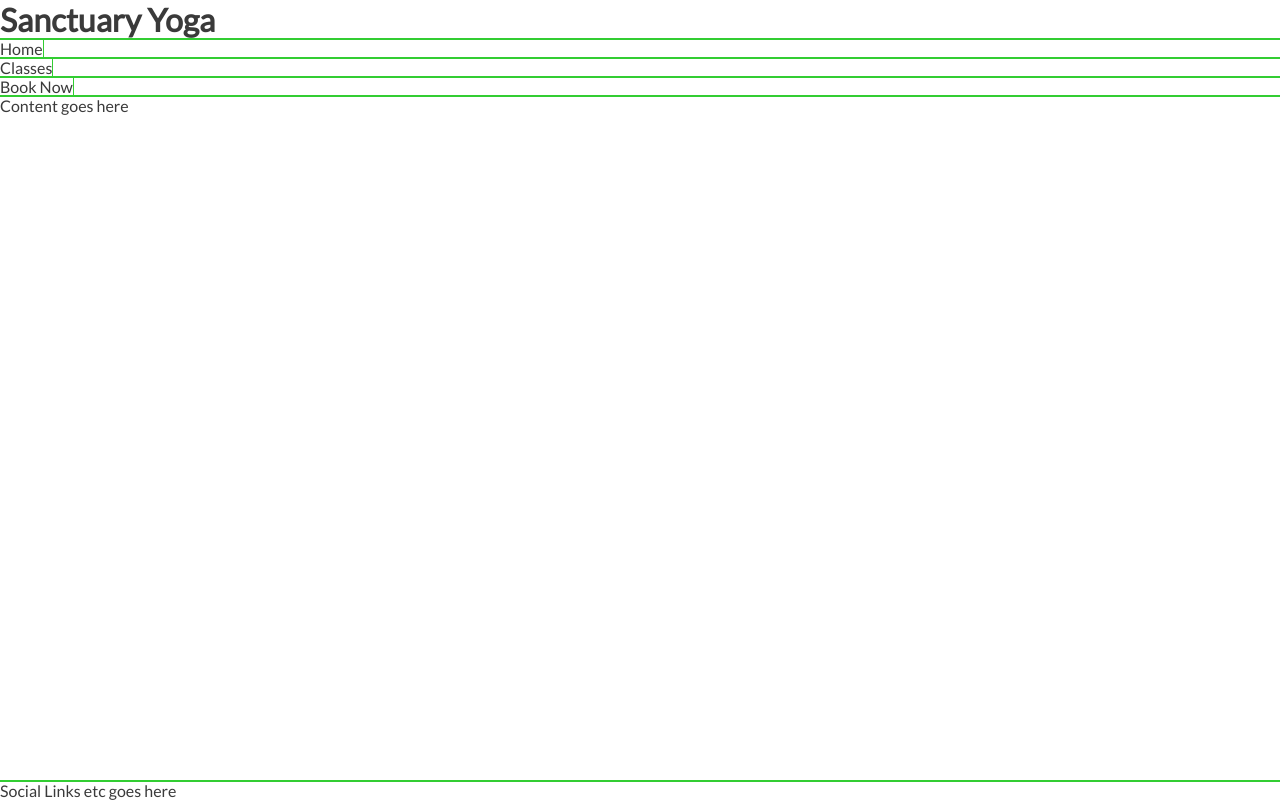
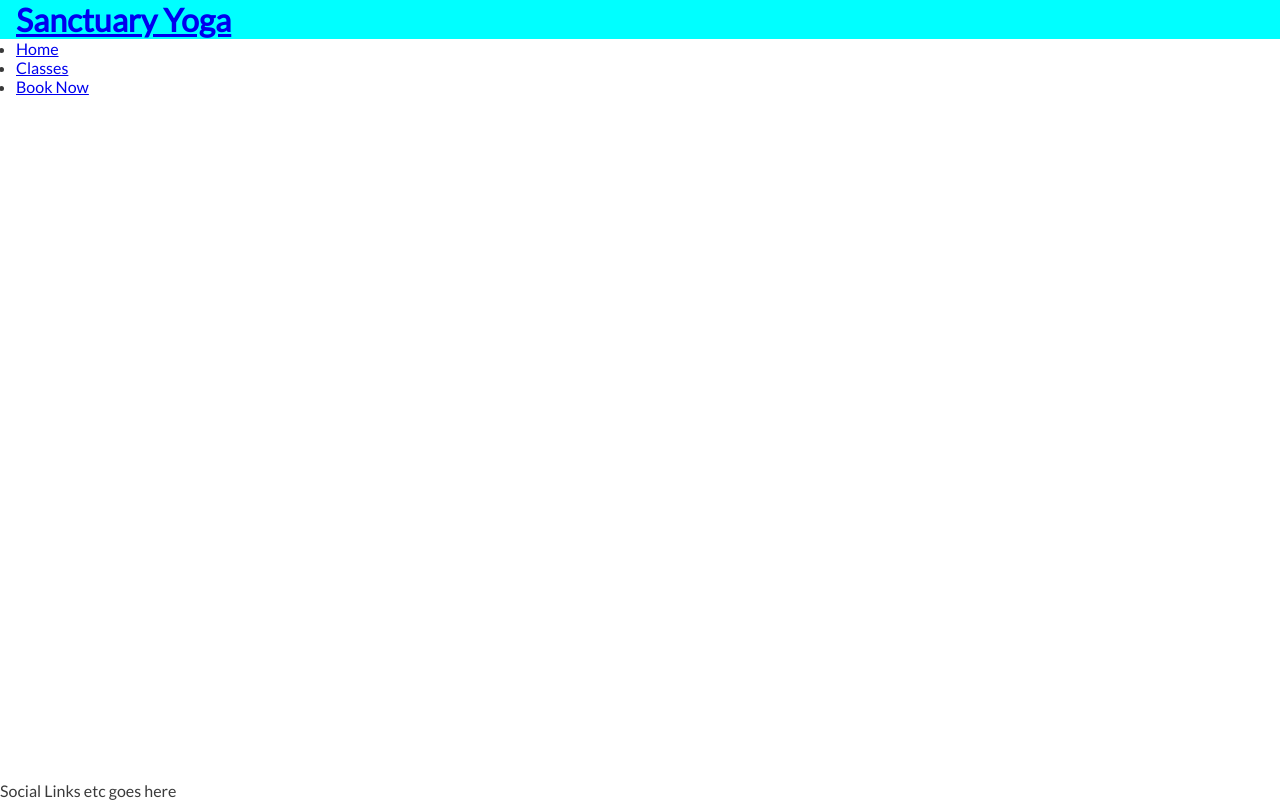
Before and after one commit to Bear81/sanctuary-pp1, a plain HTML site: page index.html in a window 1280 px wide. Drawn offline with Linux system fonts and the light colour scheme.

Commit message:
Add nav bar elements

```diff
--- a/assets/css/style.css
+++ b/assets/css/style.css
@@ -8,7 +8,7 @@
     box-sizing: border-box;
 
     /* #### Outline - for troubleshooting #### */
-    outline: 1px solid limegreen !important;
+    /* outline: 1px solid limegreen !important; */
     /* background: rgba(0 100 0 / .1); */
 }
 
@@ -23,22 +23,26 @@ body {
 /* ######## Header ######## */
 
 header {
-    /* position: fixed; */
-
+    background-color: aqua;
+    position: fixed;
+    width: 100%;
+    padding: 0 1rem;
+    z-index: 99;
+    display: flex;
+    justify-content: space-between;
+    align-items: baseline;
 }
 
-header a {
-    text-decoration: none;
-    /* Change this property? */
-    color: inherit;
+nav {
+    position: absolute;
+    /* text-align: left; */
+    top: 100%;
 }
 
 
 /* ######## Body ######## */
-
 main {
     flex: 1 0 auto;
-    /* flex-direction: column; */
 }
 
 
```
Also changed, not shown: index.html (+2 -0 lines).
